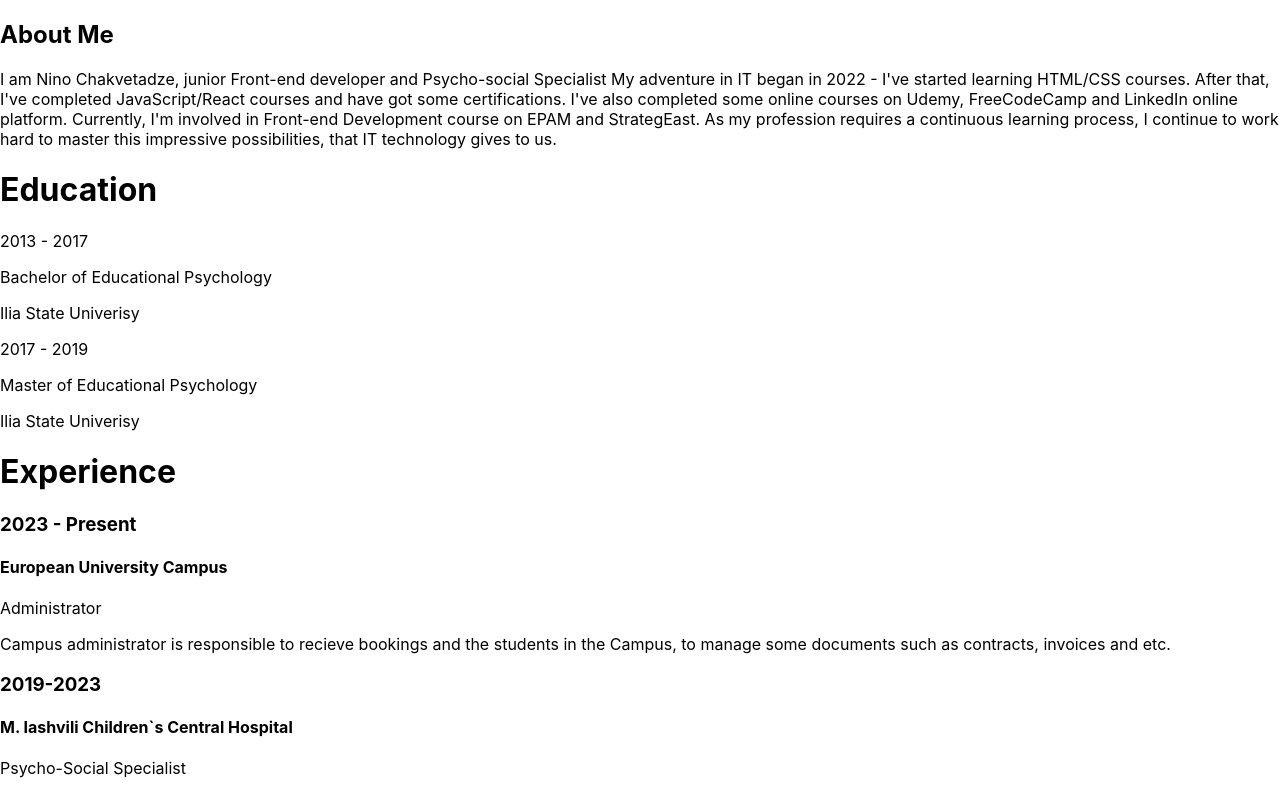
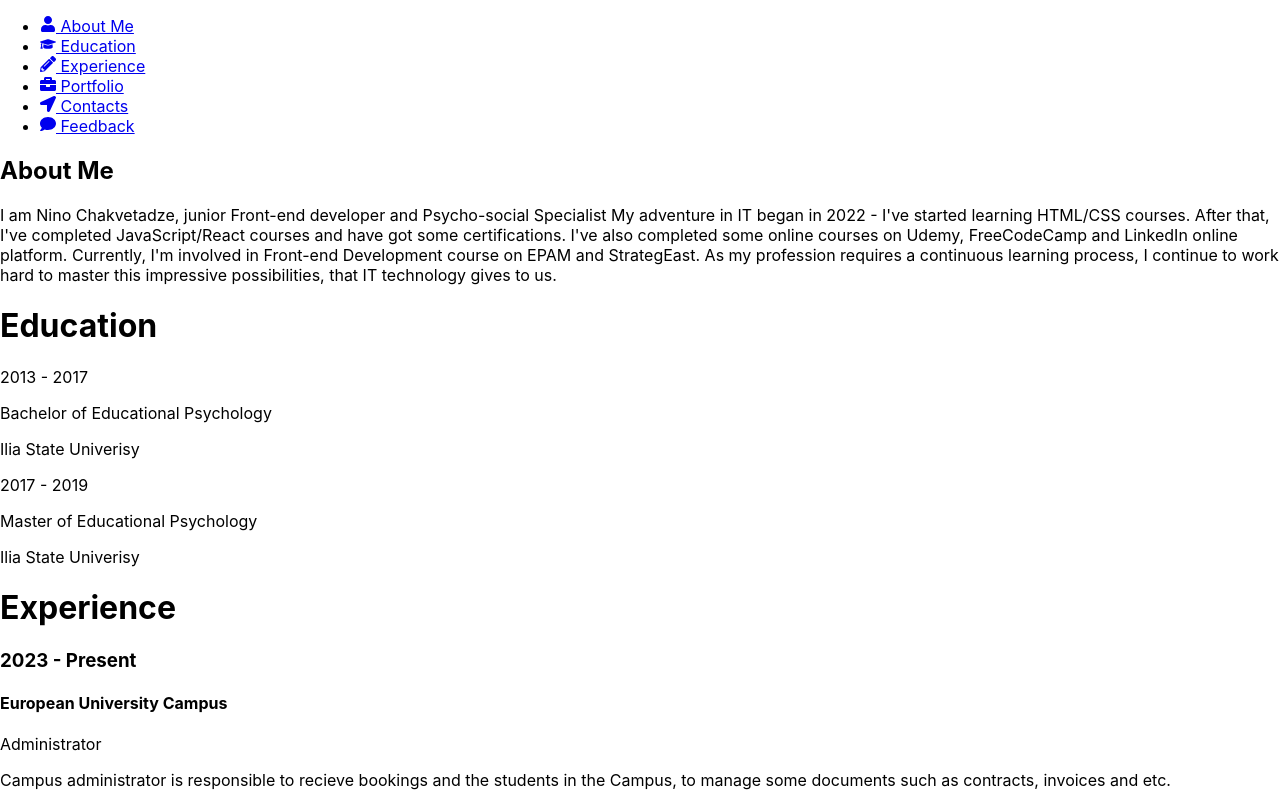
Before and after one commit to Ninochakvetadze/epam-project, a React (Create React App) app: page / in a window 1280 px wide. Shown: the top 795 px of the page. Built offline with nearby package versions, Linux system fonts and the light colour scheme.

Commit message:
created navigation

```diff
--- a/package.json
+++ b/package.json
@@ -8,6 +8,7 @@
     "@testing-library/user-event": "^13.5.0",
     "react": "^18.2.0",
     "react-dom": "^18.2.0",
+    "react-icons": "^4.11.0",
     "react-scripts": "5.0.1",
     "web-vitals": "^2.1.4"
   },
--- a/src/App.js
+++ b/src/App.js
@@ -1,6 +1,7 @@
-import {AboutMe} from "./components/AboutMe/index";
+import {Navigation} from "./components/Navigation";
+import { AboutMe } from "./components/AboutMe/index";
 import Experience from "./components/Experience/Experience";
-import {experienceData} from './components/Experience/ExperienceData'
+import { experienceData } from './components/Experience/ExperienceData'
 import Education from "./components/Education/Education";
 import { educationData } from "./components/Education/EducationData";
 import { feedbackData } from "./components/Feedback";
@@ -9,6 +10,7 @@ import { Feedback } from "./components/Feedback";
 function App() {
   return (
     <div className="App">
+      <Navigation />
       <AboutMe />
       <Education data={educationData} />
       <Experience data={experienceData} />
--- /dev/null
+++ b/src/components/Navigation/Navigation.jsx
@@ -0,0 +1,17 @@
+import React from 'react';
+import { FaUser, FaGraduationCap, FaBriefcase, FaComment, FaLocationArrow, FaPencilAlt } from 'react-icons/fa';
+
+export function Navigation () {
+  return (
+    <nav>
+      <ul>
+        <li><a href="#about"><FaUser /> About Me</a></li>
+        <li><a href="#education"><FaGraduationCap /> Education</a></li>
+        <li><a href="#experience"><FaPencilAlt /> Experience</a></li>
+        <li><a href="#portfolio"><FaBriefcase /> Portfolio</a></li>
+        <li><a href="#contacts"><FaLocationArrow /> Contacts</a></li>
+        <li><a href="#feedback"><FaComment /> Feedback</a></li>
+      </ul>
+    </nav>
+  );
+};
--- /dev/null
+++ b/src/components/Navigation/index.js
@@ -0,0 +1 @@
+export {Navigation} from './Navigation'
```
Also changed, not shown: 1 other file (tests, documents, lock files or other folders).
